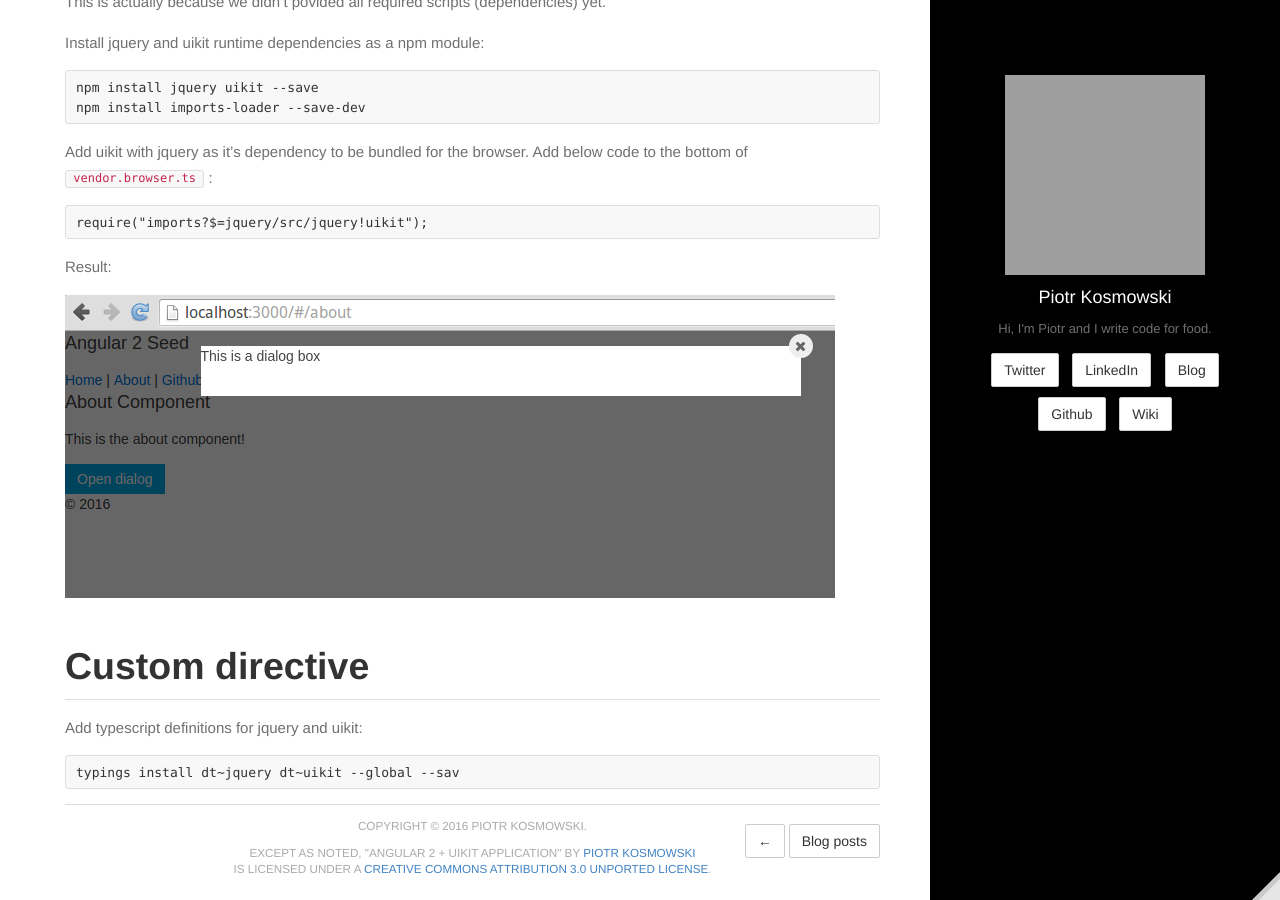
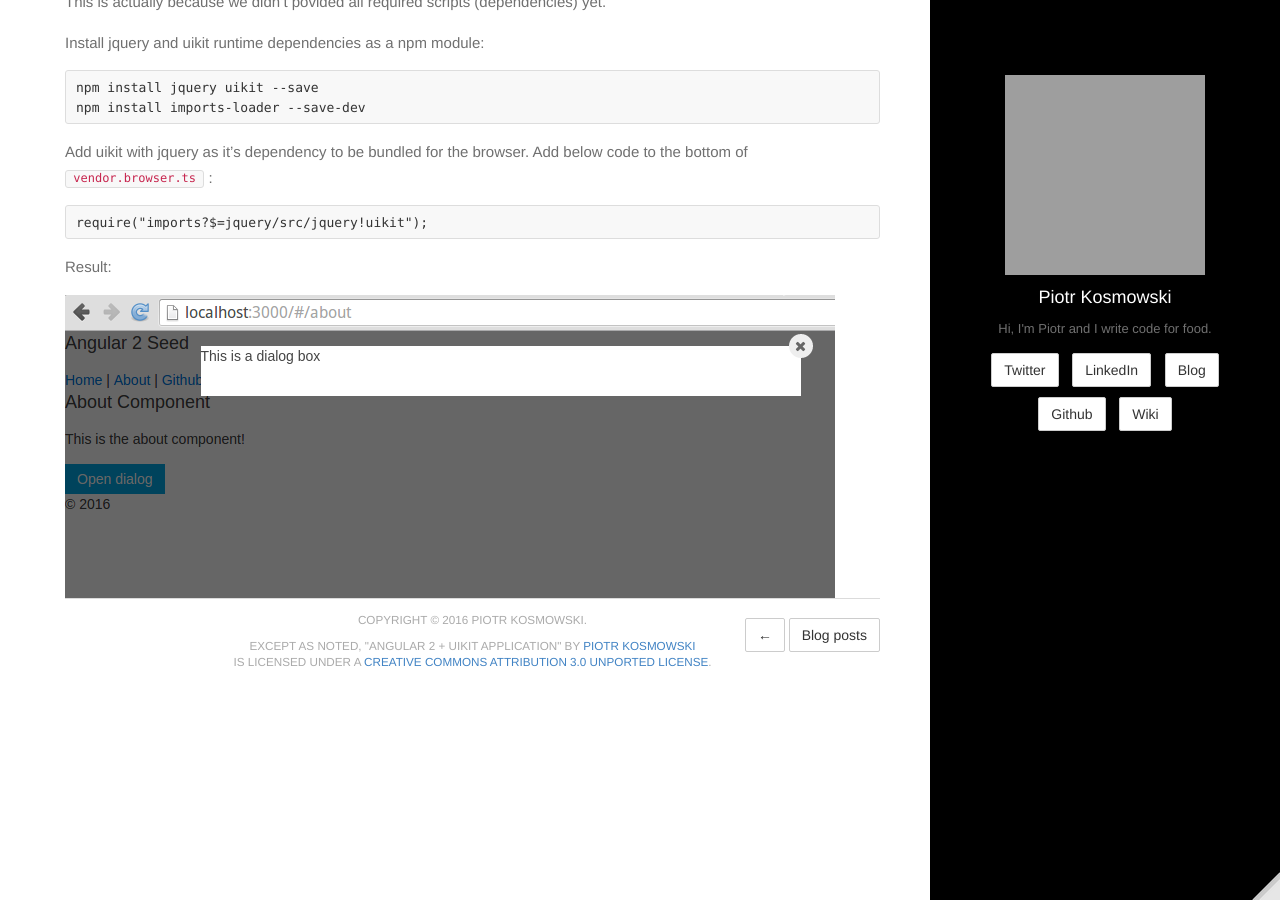
Before and after one commit to kospiotr/kospiotr.github.io, a Jekyll site: the page built from _posts/2016-09-17-ng2-uikit-spa-app.md, in a window 1280 px wide and 900 px high, scrolled down 4252 px. Built offline with Jekyll 4.4.1, drawn with Linux system fonts in a browser that asks for light colours; grey boxes are pictures that could not be loaded.

Commit message:
Update 2016-09-17-ng2-uikit-spa-app.md

````diff
--- a/_posts/2016-09-17-ng2-uikit-spa-app.md
+++ b/_posts/2016-09-17-ng2-uikit-spa-app.md
@@ -150,11 +149,3 @@ require("imports?$=jquery/src/jquery!uikit");
 Result:
 
 ![NG2 seed app]({{site.baseurl}}/img/2016-09-17_app-page-with-js.png)
-
-# Custom directive
-
-Add typescript definitions for jquery and uikit:
-
-```
-typings install dt~jquery dt~uikit --global --sav
-```
````
Also changed, not shown: other parts of _posts/2016-09-17-ng2-uikit-spa-app.md (+0 -1 lines).
